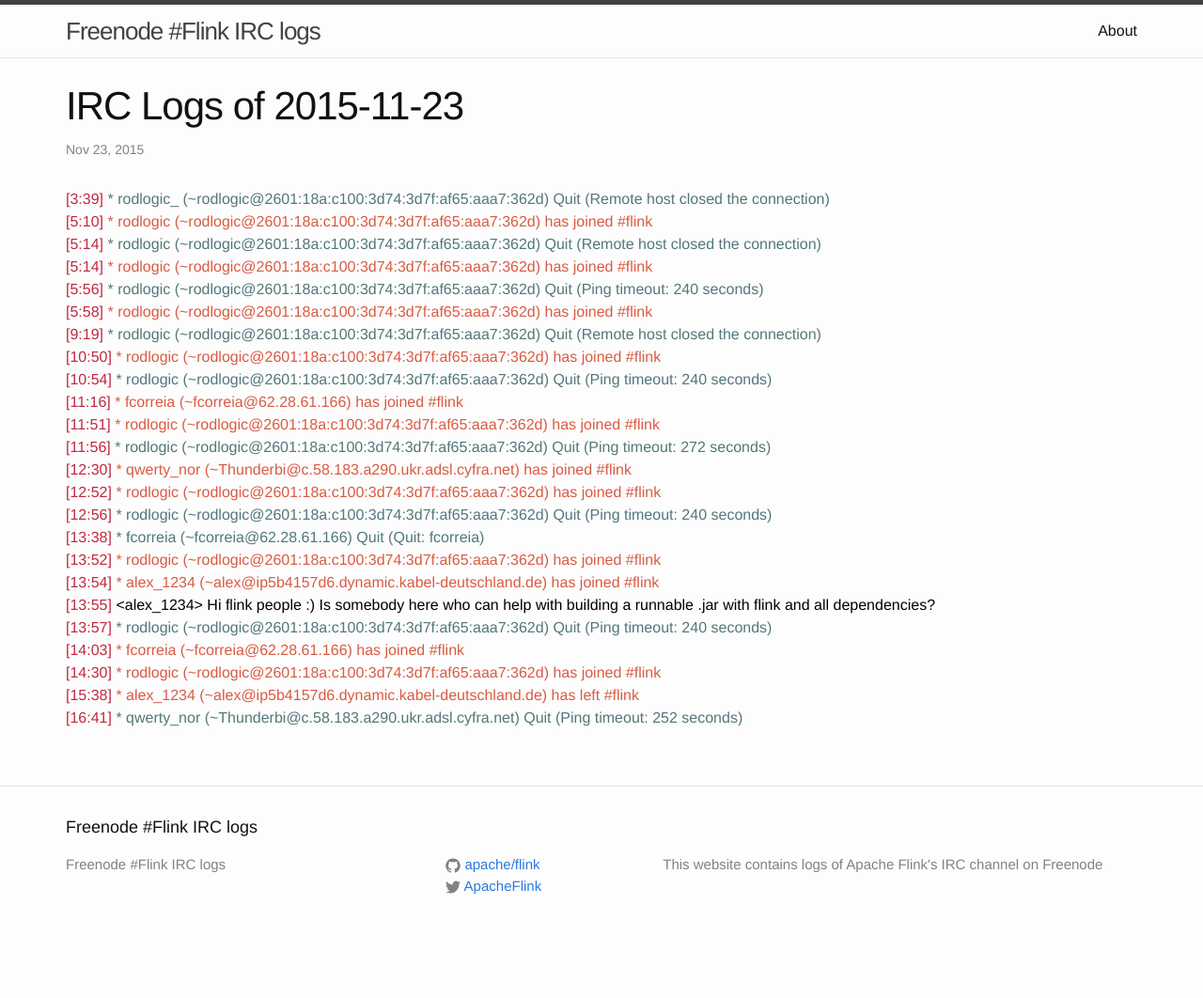
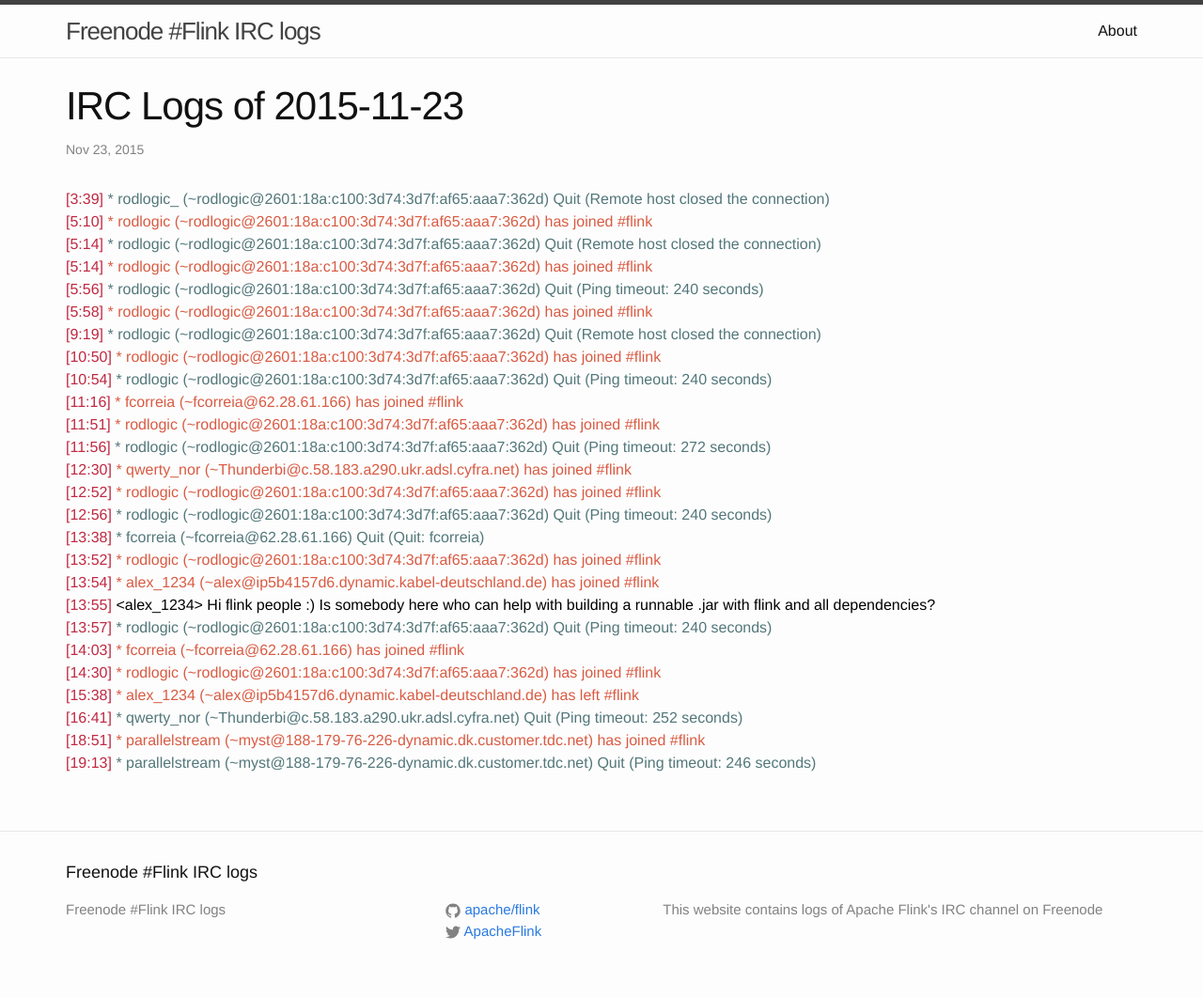
Before and after one commit to flink-irc-logs/flink-irc-logs.github.io, a Jekyll site: the page built from _posts/2015-11-23-logs.markdown, in a window 1280 px wide. Shown: the whole page at 94% size. Built offline with Jekyll 4.4.1, drawn with Linux system fonts in a browser that asks for light colours; before the commit the page ends 1014 px from its top, so only the background shows below that.

Commit message:
Update of the logs on Mon Nov 23 20:24:04 CET 2015

```diff
--- a/_posts/2015-11-23-logs.markdown
+++ b/_posts/2015-11-23-logs.markdown
@@ -28,3 +28,5 @@
 <span class="irc-date">[14:30]</span> <span class="irc-green">* rodlogic (~rodlogic@2601:18a:c100:3d74:3d7f:af65:aaa7:362d) has joined #flink</span><br />
 <span class="irc-date">[15:38]</span> <span class="irc-green">* alex_1234 (~alex@ip5b4157d6.dynamic.kabel-deutschland.de) has left #flink</span><br />
 <span class="irc-date">[16:41]</span> <span class="irc-navy">* qwerty_nor (~Thunderbi@c.58.183.a290.ukr.adsl.cyfra.net) Quit (Ping timeout: 252 seconds)</span><br />
+<span class="irc-date">[18:51]</span> <span class="irc-green">* parallelstream (~myst@188-179-76-226-dynamic.dk.customer.tdc.net) has joined #flink</span><br />
+<span class="irc-date">[19:13]</span> <span class="irc-navy">* parallelstream (~myst@188-179-76-226-dynamic.dk.customer.tdc.net) Quit (Ping timeout: 246 seconds)</span><br />
```
